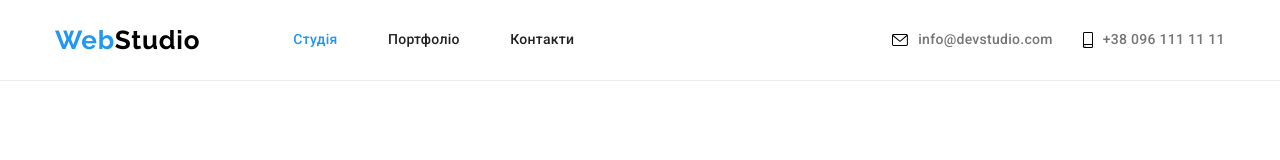
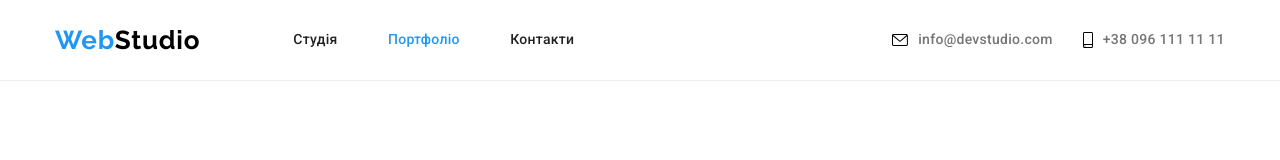
Before and after one commit to Kvazar7/goit-markup-hw-04, a plain HTML site: page portfolio.html in a window 1280 px wide. Shown: the top 160 px of the page. Drawn offline with nearby package versions, Linux system fonts and the light colour scheme.

Commit message:
Update portfolio.html

```diff
--- a/portfolio.html
+++ b/portfolio.html
@@ -21,8 +21,8 @@
                     <!-- Logo -->
                     <a href="./index.html" class="logo-header"><span class="logoweb">Web</span>Studio</a>
                     <ul class="sitenav-menu">
-                        <li><a href="./index.html" class="sitenav currentpage">Студія</a></li>
-                        <li><a href="./portfolio.html" class="sitenav">Портфоліо</a></li>
+                        <li><a href="./index.html" class="sitenav">Студія</a></li>
+                        <li><a href="./portfolio.html" class="sitenav currentpage">Портфоліо</a></li>
                         <li><a href="" class="sitenav">Контакти</a></li>
                     </ul>
                 </nav>
```
